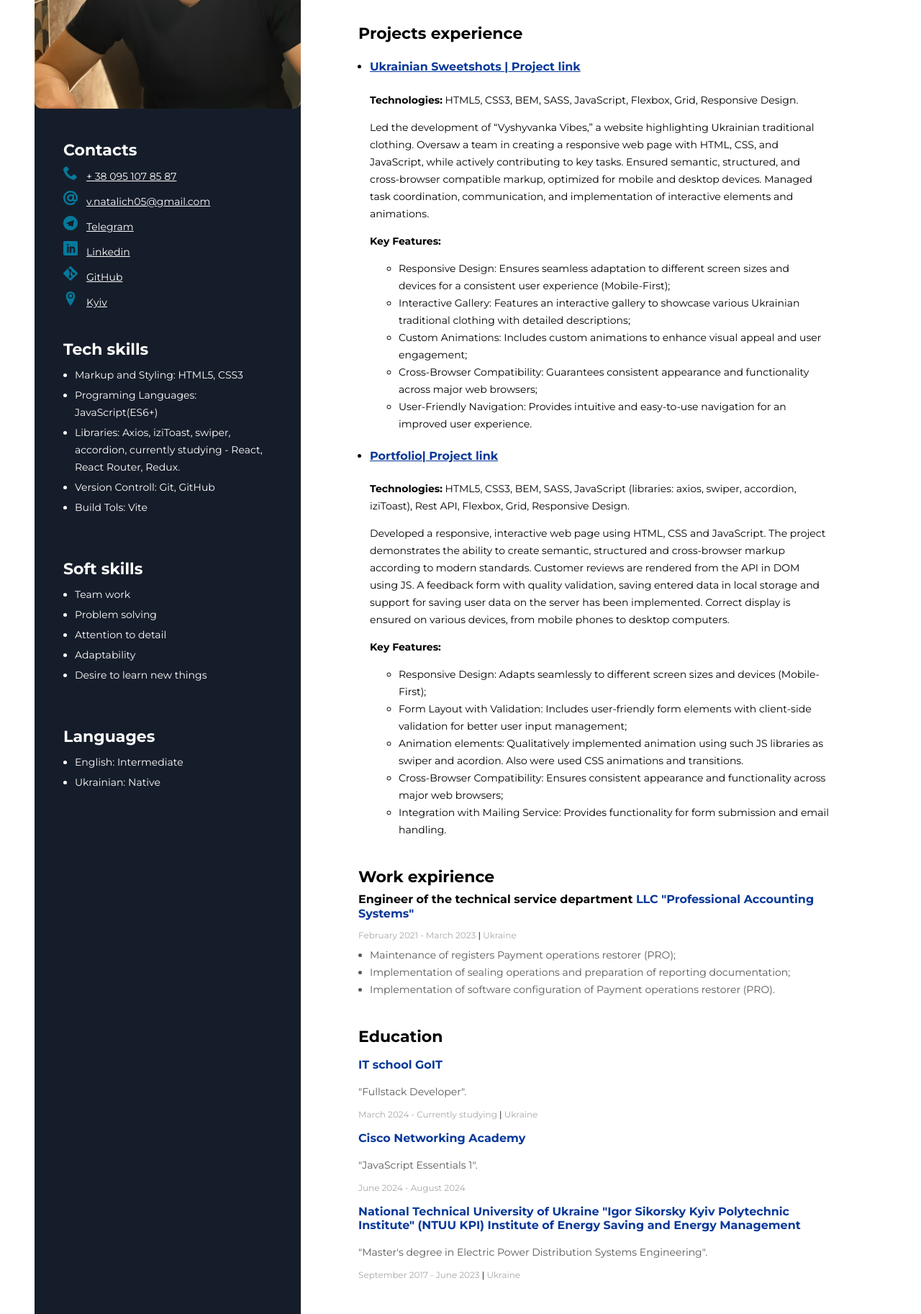
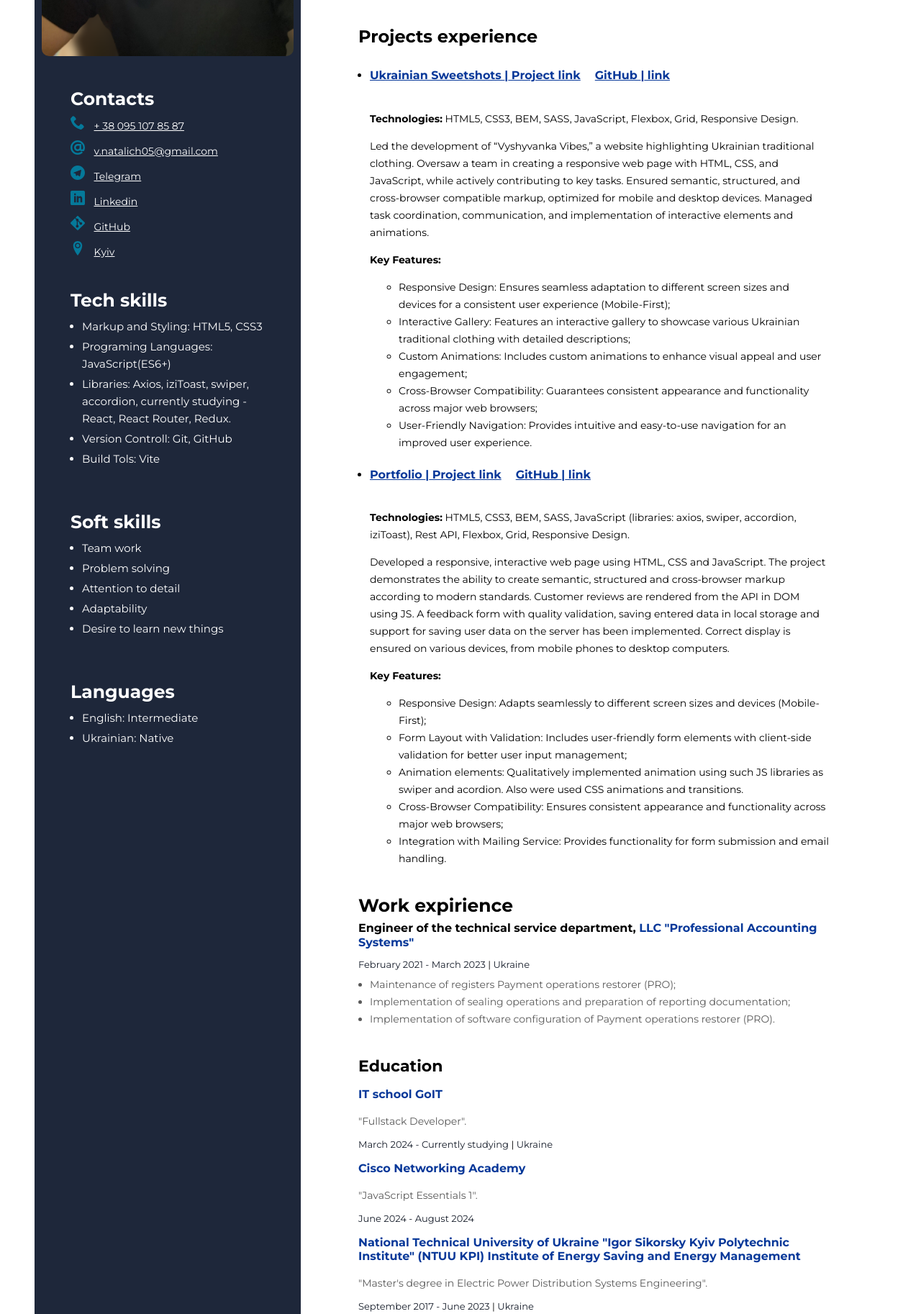
Before and after one commit to NatVladyslav/CV-project, a plain HTML site: page index.html in a window 1280 px wide. Shown: the part 431-2257 px from the top of the page at 72% size. Drawn offline with Linux system fonts and the light colour scheme.

Commit message:
Updated CV

```diff
--- a/css/style.css
+++ b/css/style.css
@@ -2,11 +2,12 @@ body {
   padding: 40px 40px 40px 40px;
   font-family: "Montserrat", sans-serif;
 }
-ul, ol{
+ul,
+ol {
   margin-top: 0;
   margin-bottom: 0;
 }
-.wrapper{
+.wrapper {
   background: #fff;
   display: flex;
   flex-direction: row-reverse;
@@ -15,81 +16,79 @@ ul, ol{
   border-radius: 5px;
 }
 /* Main content */
-.main-content{
+.main-content {
   padding: 88px 80px 40px 80px;
   box-sizing: border-box;
 }
 /* Sidebare */
-.sidebar{
+.sidebar {
   /* background: #e0ebfe; */
-    background: #161D2A;
-    padding-top: 40px;
-    padding-bottom: 40px;
+  background: #1e273a;
+  padding: 40px 10px 40px 10px;
   box-sizing: border-box;
   width: 370px;
 }
-.sidebar-content{
+.sidebar-content {
   padding: 40px 40px 40px;
   box-sizing: border-box;
 }
-.my-photo{
+.my-photo {
   border-radius: 10px;
-
 }
-.contacts-title{
+.contacts-title {
   color: #fff;
-    font-size: 22px;
+  font-size: 25px;
   font-weight: 700;
   line-height: normal;
   margin-top: 0px;
   margin-bottom: 8px;
 }
-.contacts-type{
+.contacts-type {
   color: #fff;
-    font-size: 14px;
+  font-size: 16px;
   font-weight: 700;
   line-height: 24px;
   margin-right: 8px;
 }
-.contacts-link{
+.contacts-link {
   color: #fff;
   font-size: 14px;
   font-weight: 400;
   line-height: 24px;
   text-decoration-line: underline;
 }
-.contacts-link:hover{
+.contacts-link:hover {
   color: #2979ff;
 }
-.contacts-item{
+.contacts-item {
   margin-top: 0;
   margin-bottom: 8px;
 }
-.contacts-svg-item{
+.contacts-svg-item {
   fill: #05799a;
 }
-.contacts-container{
+.contacts-container {
   margin-bottom: 40px;
 }
 /* Skills container */
 
-.skills-container{
+.skills-container {
   margin-bottom: 60px;
 }
-.skills-title{
+.skills-title {
   color: #fff;
-    font-size: 22px;
+  font-size: 25px;
   font-weight: 700;
   line-height: normal;
   margin-top: 0;
   margin-bottom: 10px;
 }
-.skills-list{
+.skills-list {
   padding-left: 16px;
 }
-.skills-list-item{
+.skills-list-item {
   color: #fff;
-    font-size: 14px;
+  font-size: 15px;
   font-weight: 400;
   line-height: 24px;
   margin-bottom: 4px;
@@ -97,15 +96,15 @@ ul, ol{
 
 /* Main content info*/
 
-.my-profession{
+.my-profession {
   color: #000;
-    font-size: 14px;
+  font-size: 15px;
   font-weight: 700;
   line-height: 17px;
   margin-top: 0;
   margin-bottom: 8px;
 }
-.my-name{
+.my-name {
   color: #000;
   font-size: 45px;
   font-weight: 700;
@@ -113,17 +112,130 @@ ul, ol{
   margin-top: 0;
   margin-bottom: 12px;
 }
-.my-descr{
+.my-descr {
   color: #595959;
   font-size: 16px;
   font-weight: 400;
   line-height: 24px;
 }
-.my-info{
+.my-info {
   margin-bottom: 40px;
 }
 /* ============================My projects */
-.my-projects-title{
+.my-projects-title {
+  color: #000;
+  font-size: 24px;
+  font-weight: 700;
+  line-height: 27px;
+  margin-top: 0;
+  margin-bottom: 8px;
+}
+.my-project-item {
+  color: #000;
+  font-size: 14px;
+  font-weight: 400;
+  line-height: 24px;
+}
+.my-project-list {
+  padding-left: 16px;
+}
+.my-project-item-link {
+  color: #073899;
+  font-size: 16px;
+  font-weight: 700;
+  line-height: 24px;
+  text-decoration-line: underline;
+}
+.projectLinkGit {
+  display: flex;
+  gap: 20px;
+}
+.githubLink {
+  color: #073899;
+  font-size: 16px;
+  font-weight: 500;
+  line-height: 24px;
+  text-decoration-line: underline;
+}
+.my-project-item-link:hover {
+  color: #005fff;
+}
+.project-technologies {
+  font-size: 16px;
+  font-weight: 400;
+  line-height: 24px;
+}
+.my-project-container {
+  margin-top: 40px;
+  margin-bottom: 40px;
+}
+.my-project-key-words {
+  font-weight: 700;
+  font-size: 14px;
+  line-height: 24px;
+}
+.project-technologies {
+  font-size: 14px;
+  font-weight: 400;
+  line-height: 24px;
+}
+.project-description {
+  font-size: 14px;
+  font-weight: 400;
+  line-height: 24px;
+}
+.project-key-features-list {
+  font-size: 14px;
+  font-weight: 400;
+  line-height: 24px;
+}
+/* =======================Work experiance */
+.work-exp {
+  margin-bottom: 40px;
+}
+.work-exp-title {
+  color: #000;
+  font-size: 25px;
+  font-weight: 700;
+  line-height: 27px;
+  margin-top: 0;
+  margin-bottom: 8px;
+}
+.work-exp-company {
+  color: #000;
+  font-size: 16px;
+  font-weight: 700;
+  line-height: 20px;
+  margin-top: 0;
+  margin-bottom: 12px;
+}
+.company-name {
+  color: #073899;
+}
+.work-exp-period {
+  color: #161d2a;
+  font-size: 13px;
+  font-weight: 400;
+  line-height: 15px;
+  margin-bottom: 8px;
+}
+.work-exp-spliter {
+  color: #000;
+}
+.work-exp-duties-list {
+  padding-left: 16px;
+}
+.work-exp-duties-item {
+  color: #595959;
+  font-size: 14px;
+  font-weight: 400;
+  line-height: 24px;
+}
+.work-exp-container {
+  margin-bottom: 12px;
+}
+/* Education */
+.education-title {
   color: #000;
   font-size: 22px;
   font-weight: 700;
@@ -131,114 +243,12 @@ ul, ol{
   margin-top: 0;
   margin-bottom: 8px;
 }
-.my-project-item{
-    color: #000;
-    font-size: 14px;
-    font-weight: 400;
-    line-height: 24px;
-}
-.my-project-list{
-    padding-left: 16px;
-}
-.my-project-item-link{
-    color: #073899;;
-    font-size: 16px;
-    font-weight: 700;
-    line-height: 24px;
-    text-decoration-line: underline;
-}
-.my-project-item-link:hover{
-    color: #005fff;
-}
-.project-technologies{
-    font-size: 14px;
-    font-weight: 400;
-    line-height: 24px;
-}
-.my-project-container{
-    margin-top: 40px;
-    margin-bottom: 40px;
-}
-.my-project-key-words{
-    font-weight: 700;
-    font-size: 14px;
-    line-height: 24px;
-}
-.project-technologies{
-    font-size: 14px;
-        font-weight: 400;
-        line-height: 24px;
-}
-.project-description{
-    font-size: 14px;
-    font-weight: 400;
-    line-height: 24px;
-}
-.project-key-features-list{
-    font-size: 14px;
-    font-weight: 400;
-    line-height: 24px;
-}
-/* =======================Work experiance */
-.work-exp{
-    margin-bottom: 40px;
-}
-.work-exp-title{
-    color: #000;
-    font-size: 22px;
-    font-weight: 700;
-    line-height: 27px;
-    margin-top: 0;
-    margin-bottom: 8px;
-}
-.work-exp-company{
-    color: #000;
-    font-size: 16px;
-    font-weight: 700;
-    line-height: 20px;
-    margin-top: 0;
-    margin-bottom: 12px;
-}
-.company-name{
-    color: #073899;
-}
-.work-exp-period{
-    color: #a8a8a8;
-    font-size: 12px;
-    font-weight: 400;
-    line-height: 15px;
-    margin-bottom: 8px;
-}
-.work-exp-spliter{
-    color: #000;
-}
-.work-exp-duties-list{
-    padding-left: 16px;
-}
-.work-exp-duties-item{
-    color: #595959;
-    font-size: 14px;
-    font-weight: 400;
-    line-height: 24px;
-}
-.work-exp-container{
-    margin-bottom: 12px;
-}
-/* Education */
-.education-title{
-    color: #000;
-    font-size: 22px;
-    font-weight: 700;
-    line-height: 27px;
-    margin-top: 0;
-    margin-bottom: 8px;
-}
-.education-university{
+.education-university {
   color: #073899;
   font-weight: 700;
   font-size: 16px;
 }
-.education-name{
+.education-name {
   color: #595959;
   font-size: 14px;
   font-weight: 400;
@@ -246,60 +256,60 @@ ul, ol{
   margin-top: 0;
   margin-bottom: 0;
 }
-.education-period{
-    color: #a8a8a8;
-    font-size: 12px;
+.education-period {
+  color: #161d2a;
+  font-size: 13px;
   font-weight: 400;
   line-height: 15px;
   margin-bottom: 8px;
 }
-.education-spliter{
+.education-spliter {
   color: #000;
 }
 @media screen and (max-width: 960px) {
-    body{
+  body {
     padding: 20px;
   }
-    .main-content{
+  .main-content {
     padding: 40px;
   }
 }
 @media screen and (max-width: 800px) {
-    .sidebar{
+  .sidebar {
     width: 250px;
   }
-    .my-photo{
+  .my-photo {
     width: 250px;
   }
-    .sidebar-content{
+  .sidebar-content {
     padding: 20px;
   }
 }
-@media screen and (max-width: 600px){
-    body{
+@media screen and (max-width: 600px) {
+  body {
     padding: 0;
   }
-    .my-photo{
+  .my-photo {
     width: 200px;
   }
-    .sidebar{
+  .sidebar {
     width: 200px;
   }
-    .main-content{
+  .main-content {
     padding: 20px;
   }
-    .my-name{
+  .my-name {
     font-size: 28px;
   }
 }
-@media screen and (max-width: 510px){
-    .wrapper{
+@media screen and (max-width: 510px) {
+  .wrapper {
     flex-direction: column;
   }
-    .sidebar{
+  .sidebar {
     width: 100%;
   }
-    .my-photo{
+  .my-photo {
     width: 100%;
   }
 }
--- a/index.html
+++ b/index.html
@@ -19,8 +19,8 @@
       <div class="main-content">
         <!-- My info -->
         <div class="my-info">
+          <h1 class="my-name">Vladyslav Natalych</h1>
           <h2 class="my-profession">Front-End developer</h2>
-          <h1 class="my-name">Vladyslav Natalych</h1>
           <p class="my-descr">
             Hi, I’m Vladislav, and I’m passionate about web development. With
             recent experience in frontend development projects, I have developed
@@ -40,6 +40,7 @@
           <ul class="my-project-list">
             <!-- ============= First project =============== -->
             <li class="project-item">
+              <div class="projectLinkGit">
                 <a
                   class="my-project-item-link"
                   href="https://natvladyslav.github.io/project-UkrainianClothes/"
@@ -48,6 +49,13 @@
                     Ukrainian Sweetshots <span>|</span> Project link
                   </h4></a
                 >
+                <a
+                  class="githubLink"
+                  href="https://github.com/NatVladyslav/project-UkrainianClothes"
+                  target="_blank"
+                  ><h4 class="project-name">GitHub <span>|</span> link</h4></a
+                >
+              </div>
               <p class="project-technologies">
                 <span class="my-project-key-words">Technologies:</span> HTML5,
                 CSS3, BEM, SASS, JavaScript, Flexbox, Grid, Responsive Design.
@@ -90,14 +98,22 @@
             </li>
             <!-- ===================== Second project ================= -->
             <li class="project-item">
+              <div class="projectLinkGit">
                 <a
                   class="my-project-item-link"
                   href="https://hanna-bondarenko.github.io/Portfolio-project-06/"
                   target="_blank"
                   ><h4 class="project-name">
-                  Portfolio<span>|</span> Project link
+                    Portfolio <span>|</span> Project link
                   </h4></a
                 >
+                <a
+                  class="githubLink"
+                  href="https://github.com/Hanna-Bondarenko/Portfolio-project-06"
+                  target="_blank"
+                  ><h4 class="project-name">GitHub <span>|</span> link</h4></a
+                >
+              </div>
               <p class="project-technologies">
                 <span class="my-project-key-words">Technologies:</span> HTML5,
                 CSS3, BEM, SASS, JavaScript (libraries: axios, swiper,
@@ -148,7 +164,7 @@
           <!-- Company 1 -->
           <div class="work-exp-container">
             <h4 class="work-exp-company">
-              Engineer of the technical service department
+              Engineer of the technical service department,
               <span class="company-name"
                 >LLC "Professional Accounting Systems"
               </span>
@@ -203,9 +219,9 @@
       <aside class="sidebar">
         <img
           class="my-photo"
-          src="img/HightQualityPhoto.jpg"
+          src="img/snapedit_1732736832405.png"
           alt="My photo"
-          width="370"
+          width="350"
         />
         <div class="sidebar-content">
           <!-- Contacts -->
```
Also changed, not shown: img/HightQualityStandarWidth.jpg (added), img/snapedit_1732736832405.png (added), 5 other files. Lines whose indentation alone changed are shown as unchanged.
